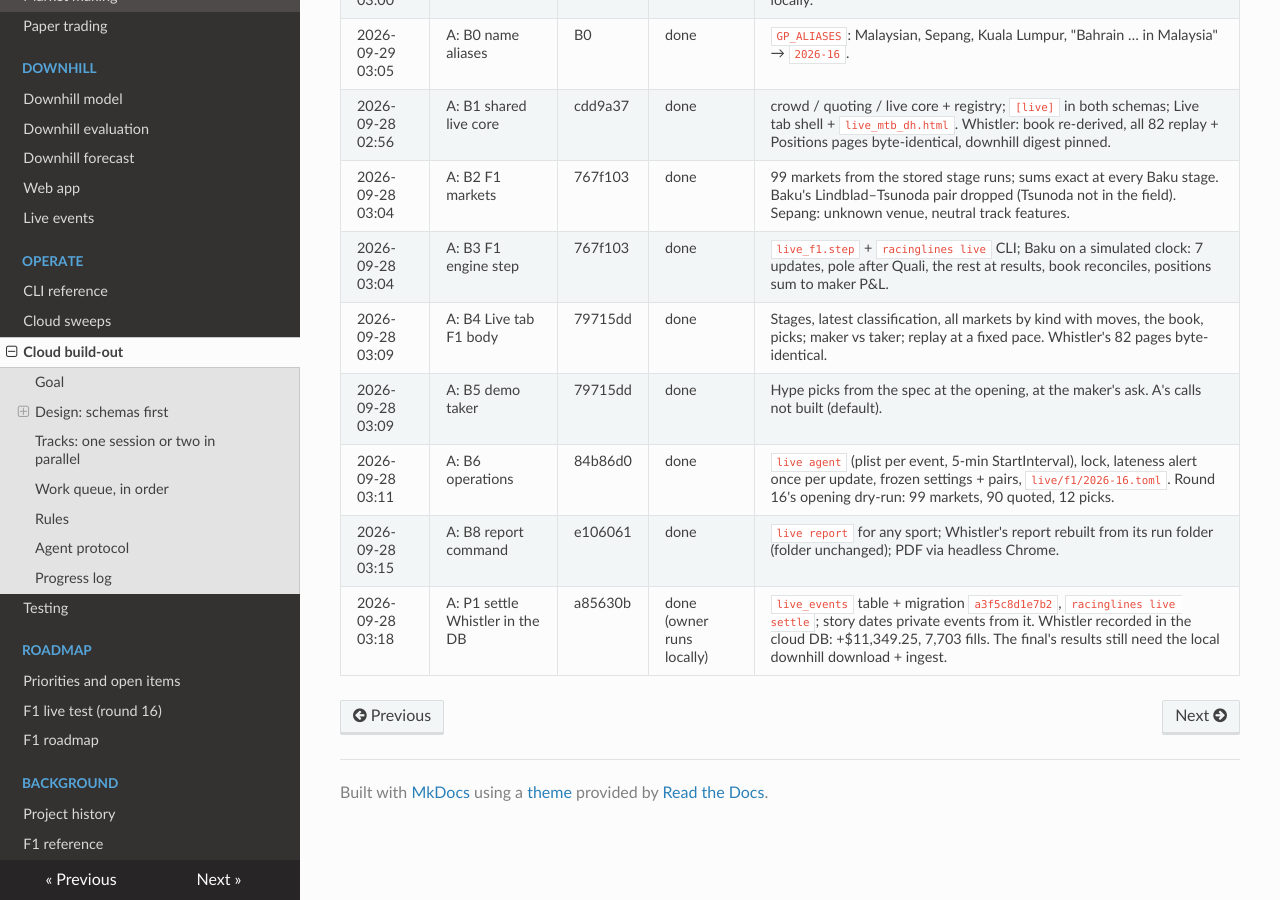
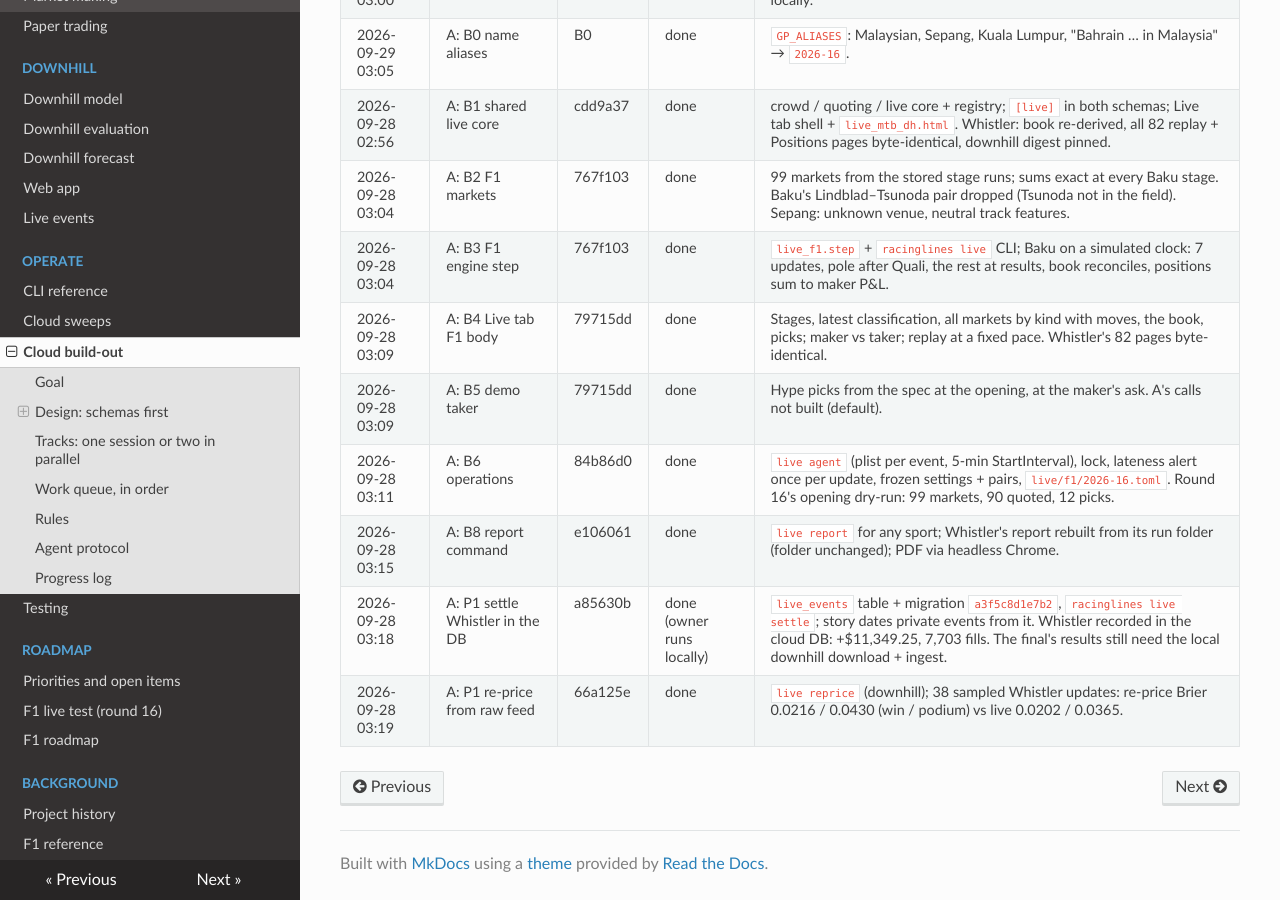
Before and after one commit to lalligagger/racinglines-public, an MkDocs documentation site: the page built from docs/cloud-buildout.md, in a window 1280 px wide and 900 px high, scrolled down 6073 px. Built offline with MkDocs 1.6.1, drawn with Linux system fonts in a browser that asks for light colours; nearby versions of some CDN libraries.

Commit message:
Log: P1 reprice
Co-Authored-By: Claude Opus 5.5 <noreply@anthropic.com>
Claude-Session: https://claude.ai/code/session_01CRnoPw41Vh8d32KZfZ4YtS

```diff
--- a/docs/cloud-buildout.md
+++ b/docs/cloud-buildout.md
@@ -260,3 +260,4 @@ The session appends here: date and time (UTC), item, commit, status, notes.
 | 2026-09-28 03:11 | A: B6 operations | 84b86d0 | done | `live agent` (plist per event, 5-min StartInterval), lock, lateness alert once per update, frozen settings + pairs, `live/f1/2026-16.toml`. Round 16's opening dry-run: 99 markets, 90 quoted, 12 picks. |
 | 2026-09-28 03:15 | A: B8 report command | e106061 | done | `live report` for any sport; Whistler's report rebuilt from its run folder (folder unchanged); PDF via headless Chrome. |
 | 2026-09-28 03:18 | A: P1 settle Whistler in the DB | a85630b | done (owner runs locally) | `live_events` table + migration `a3f5c8d1e7b2`, `racinglines live settle`; story dates private events from it. Whistler recorded in the cloud DB: +$11,349.25, 7,703 fills. The final's results still need the local downhill download + ingest. |
+| 2026-09-28 03:19 | A: P1 re-price from raw feed | 66a125e | done | `live reprice` (downhill); 38 sampled Whistler updates: re-price Brier 0.0216 / 0.0430 (win / podium) vs live 0.0202 / 0.0365. |
```
